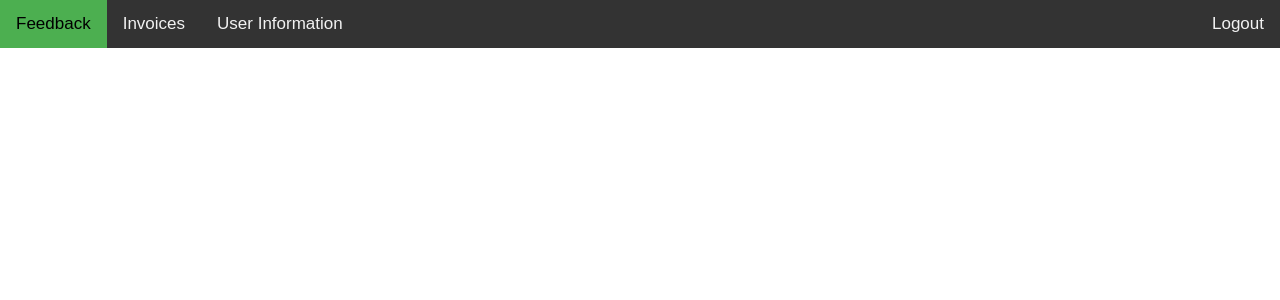
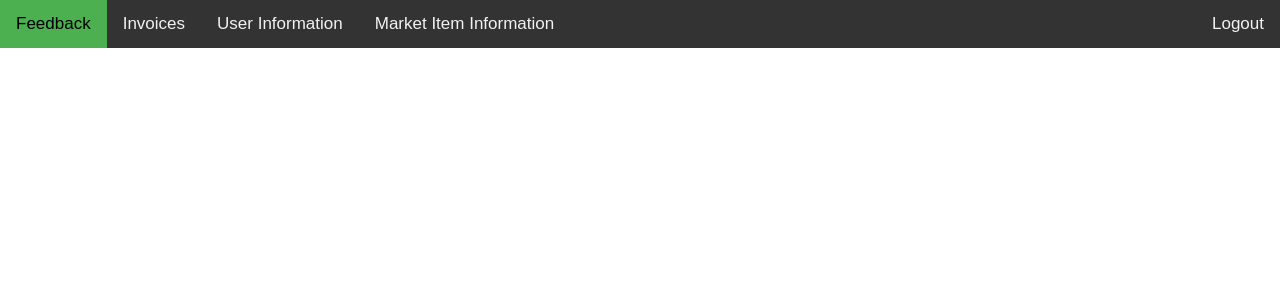
Before and after one commit to jovesterchai/AppDevProject, a Flask app: template templates/logout.html in a window 1280 px wide. Shown: the top 300 px of the page. Run offline with Flask 2, Linux system fonts and the light colour scheme; the template is opened without the code that fills it, so the values that code supplies are empty.

Commit message:
Changed stoof

```diff
--- a/templates/logout.html
+++ b/templates/logout.html
@@ -54,6 +54,9 @@ body {
   <div class="topnav-left">
     <a href="/retrieveUsers">User Information</a>
   </div>
+  <div class="topnav-left">
+    <a href="/retrieveProducts">Market Item Information</a>
+  </div>
   <div class="topnav-right">
     <a href="/">Logout</a>
   </div>
```
